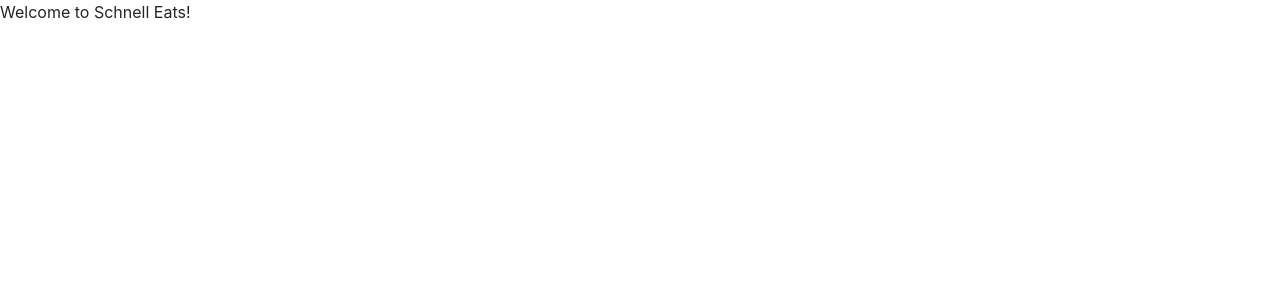
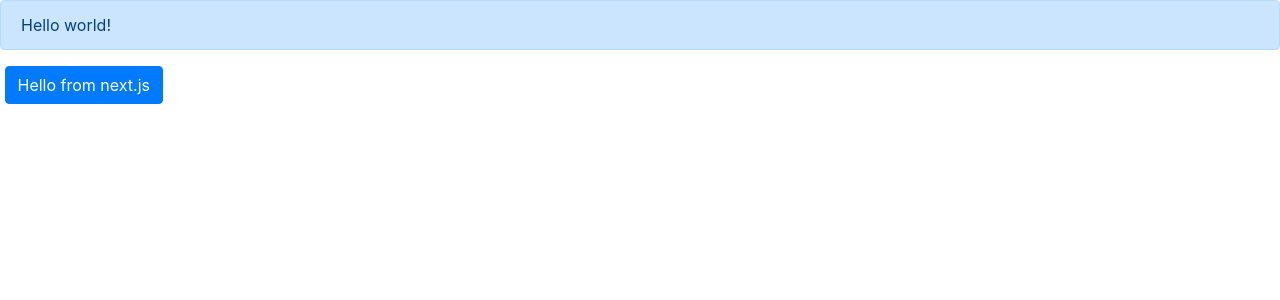
Before and after one commit to Bryan-Rojas/Food-Delivery-Web-App, a Next.js app in the folder frontend/: page / in a window 1280 px wide. Shown: the top 300 px of the page. Built offline with nearby package versions, Linux system fonts and the light colour scheme.

Commit message:
Tested new _app.js

```diff
--- a/frontend/pages/index.js
+++ b/frontend/pages/index.js
@@ -1,7 +1,16 @@
-const Index = () => (
-    <div>
-        Welcome to Schnell Eats!
-    </div>
-);
+import {Button, Alert} from 'reactstrap';
 
-export default Index;
+export default () => {
+    return (
+        <div>
+            <Alert color="primary">
+                Hello world!
+            </Alert>
+            &nbsp;
+            <Button color="primary">
+                Hello from next.js
+            </Button>
+        </div>
+
+    )
+};
```
